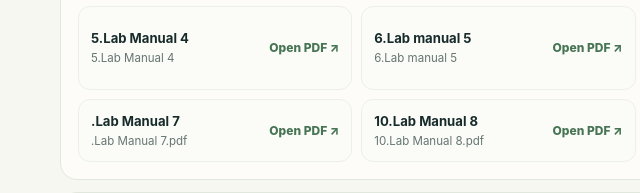
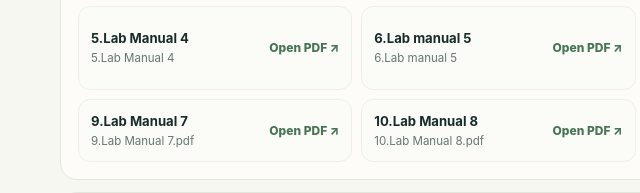
Before and after one commit to Aditya-Verma-06/studydesk, a plain HTML site: page index.html in a window 1280 px wide. Shown: the part 2948-3141 px from the top of the page, 0-640 px from the left. Drawn offline with Linux system fonts and the light colour scheme.

Commit message:
Update index.html

```diff
--- a/index.html
+++ b/index.html
@@ -432,7 +432,7 @@
                     <span style="flex: 0 0 auto; color: #477454; font-size: .75rem; font-weight: 850;">Open PDF ↗</span>
                 </a>
                 <a class="manual-row" href="study-files/FCS/labmanual/9.Lab Manual 7.pdf" target="_blank" rel="noopener noreferrer" aria-label="Open .Lab Manual 7 in a new tab" style="color: inherit; text-decoration: none;">
-                    <span><strong>.Lab Manual 7</strong><small>.Lab Manual 7.pdf</small></span>
+                    <span><strong>9.Lab Manual 7</strong><small>9.Lab Manual 7.pdf</small></span>
                     <span style="flex: 0 0 auto; color: #477454; font-size: .75rem; font-weight: 850;">Open PDF ↗</span>
                 </a>
                 <a class="manual-row" href="study-files/FCS/labmanual/10.Lab Manual 8.pdf" target="_blank" rel="noopener noreferrer" aria-label="Open 10.Lab Manual 8 in a new tab" style="color: inherit; text-decoration: none;">
```
